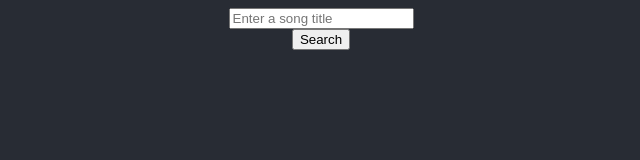
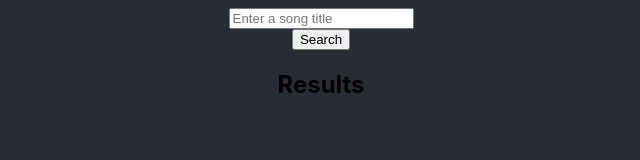
Before and after one commit to andertakecare/web-on-music, a React (Create React App) app: page / in a window 1280 px wide. Shown: the part 125-285 px from the top of the page, without its empty margins (319-959 px from the left). Built offline with nearby package versions, Linux system fonts and the light colour scheme.

Commit message:
create static SearchResults component

```diff
--- a/src/App.js
+++ b/src/App.js
@@ -2,6 +2,7 @@ import logo from './logo.svg';
 import './App.css';
 import './components/SearchBar/SearchBar'
 import { SearchBar } from './components/SearchBar/SearchBar';
+import { SearchResults } from './components/SearchResults/SearchResults';
 
 function App() {
   return (
@@ -21,7 +22,8 @@ function App() {
           Learn React
         </a> */}
       </header>
-      <SearchBar></SearchBar>
+      <SearchBar />
+      <SearchResults />
     </div>
   );
 }
--- a/src/components/SearchResults/SearchResults.js
+++ b/src/components/SearchResults/SearchResults.js
@@ -0,0 +1,7 @@
+import React from "react";
+
+export function SearchResults() {
+    return (
+        <h2>Results</h2>
+    )
+}
```
